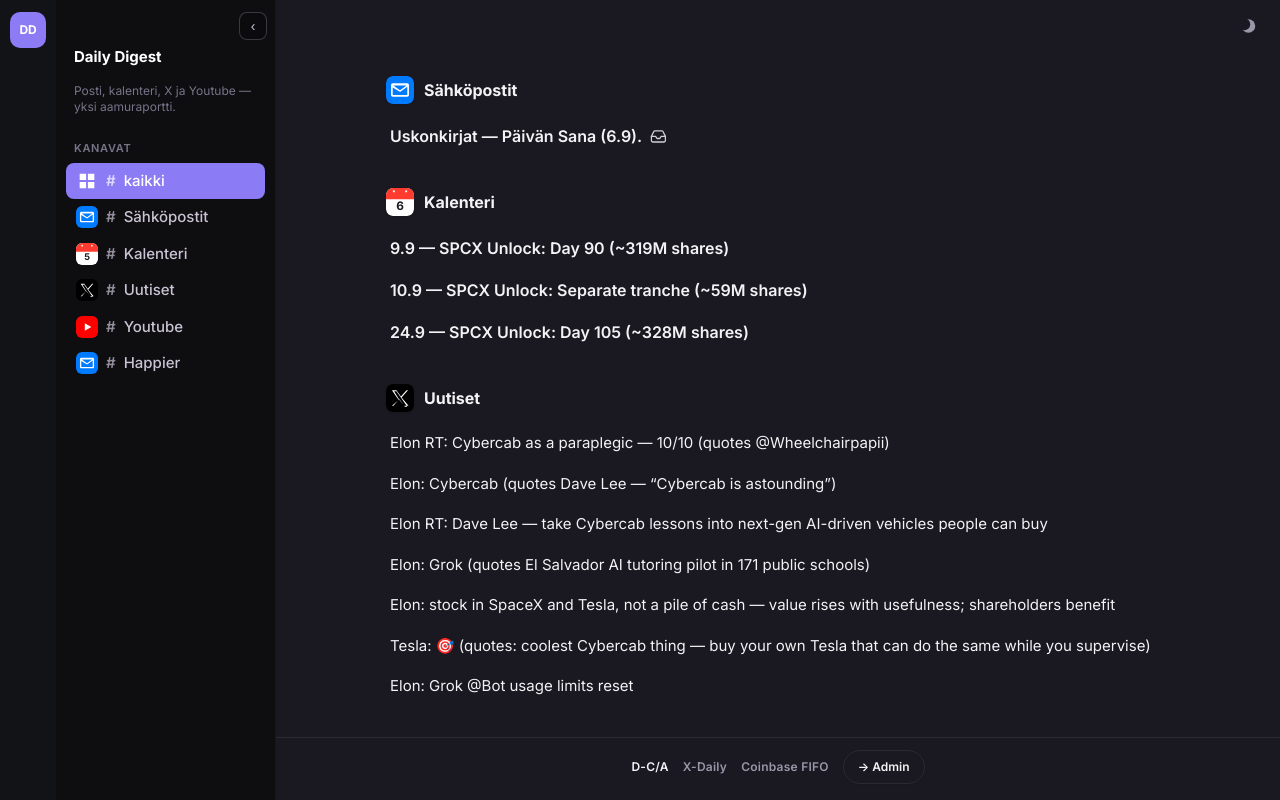
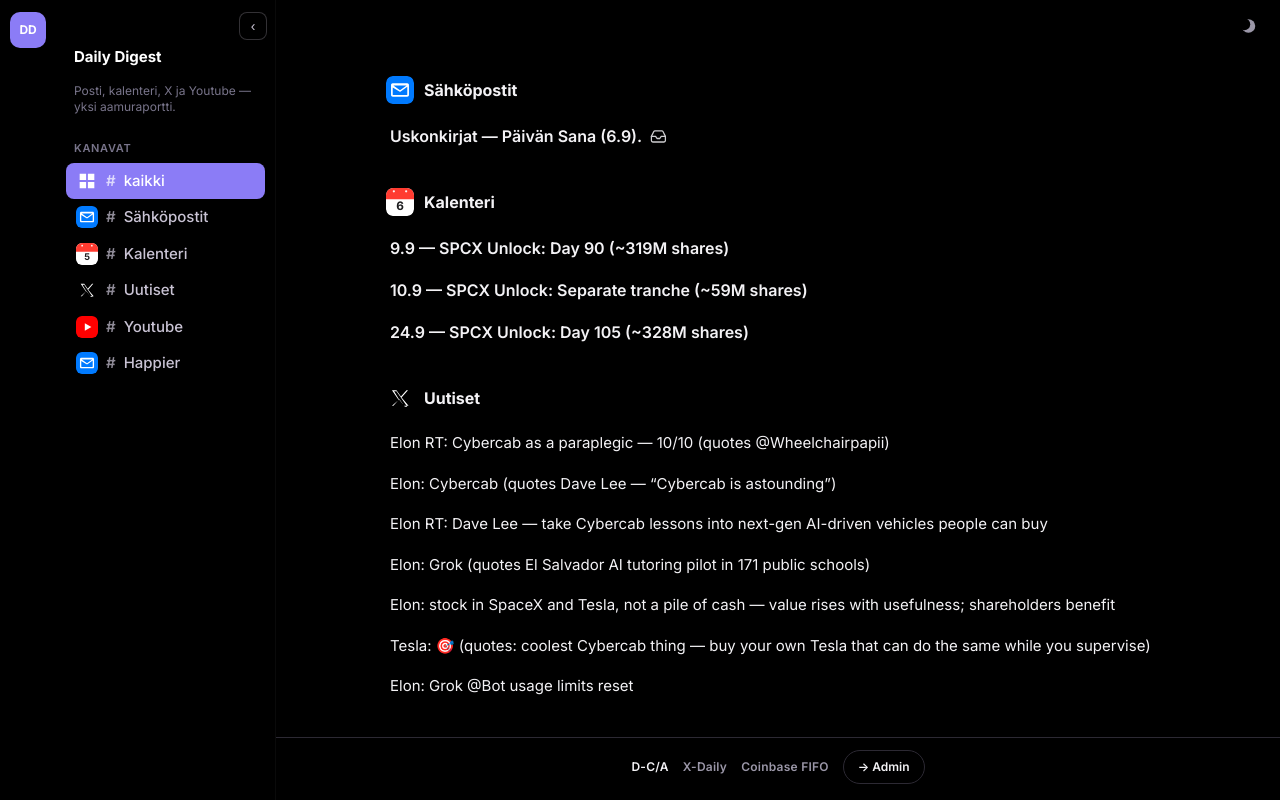
Before and after one commit to jukka12/daily-digest, a plain HTML site: page index.html in a window 1280 px wide. Both pictures are taken after a click on the button "Switch to dark". Drawn offline with nearby package versions, Linux system fonts and the light colour scheme.

Commit message:
Chat dark: black sidebar and section backgrounds

```diff
--- a/index.html
+++ b/index.html
@@ -46,6 +46,12 @@
   --online: #2bac76;
   --danger: #f0719a;
   --shadow: none;
+}
+html[data-theme="dark"][data-style="chat"],
+html.dd-chat[data-theme="dark"] {
+  --rail: #000000;
+  --sidebar: #000000;
+  --msg-bg: #000000;
 }
 * { box-sizing: border-box; }
 html, body { height: 100%; margin: 0; }
```
